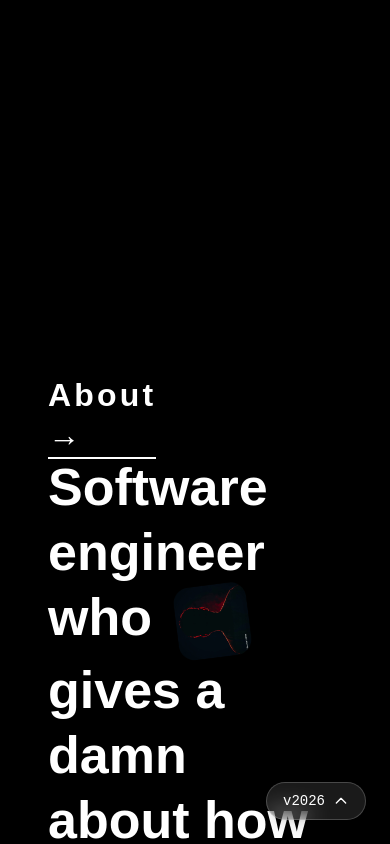
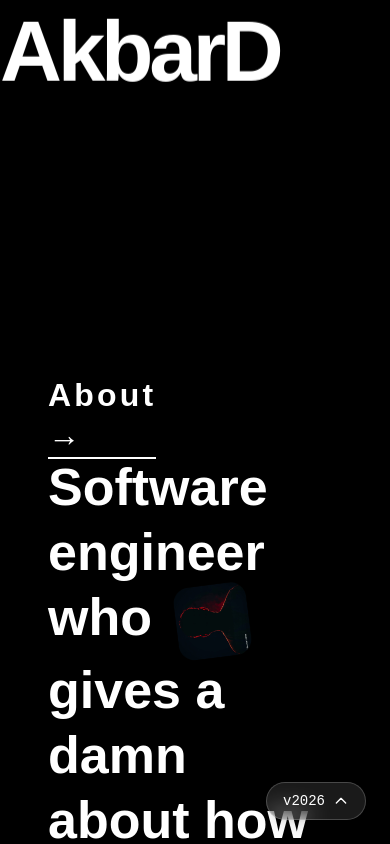
Before and after one commit to akbrdhia/AkbarD_Porto, a React (Vite) app: page /2026 in a window 390 px wide. Shown: the top 844 px of the page. Built offline with nearby package versions, Linux system fonts and the light colour scheme.

Commit message:
style: remove mobile peek layout and restore standard hero spacing

```diff
--- a/src/2026/features/hero/Hero.jsx
+++ b/src/2026/features/hero/Hero.jsx
@@ -65,7 +65,7 @@ const Hero = () => {
           initial={{ y: "100vh" }}
           animate={{ y: 0 }}
           transition={{ duration: 2.2, ease: [0.16, 1, 0.3, 1] }}
-          className={`will-change-transform relative ${isMobile ? '-mt-[8vh]' : ''}`}
+          className="will-change-transform relative"
         >
           <motion.h1
             style={{ y, opacity }}
@@ -105,7 +105,7 @@ const Hero = () => {
         initial={{ y: 30, opacity: 0 }}
         animate={{ y: 0, opacity: 1 }}
         transition={{ duration: 1.8, delay: 0.5, ease: [0.16, 1, 0.3, 1] }}
-        className={`relative z-10 mt-[35vh] md:mt-[45vh] ${isMobile ? '-mt-[5vh]' : ''}`}
+        className="relative z-10 mt-[35vh] md:mt-[45vh]"
       >
         <p className="text-[3.25rem] md:text-[4.5rem] font-bold leading-tight w-full">
           <Link to="/2026/about" className="inline-block mr-[350px] cursor-pointer group relative text-[2rem] md:text-[2.2rem] tracking-widest align-middle text-white no-underline">
```
